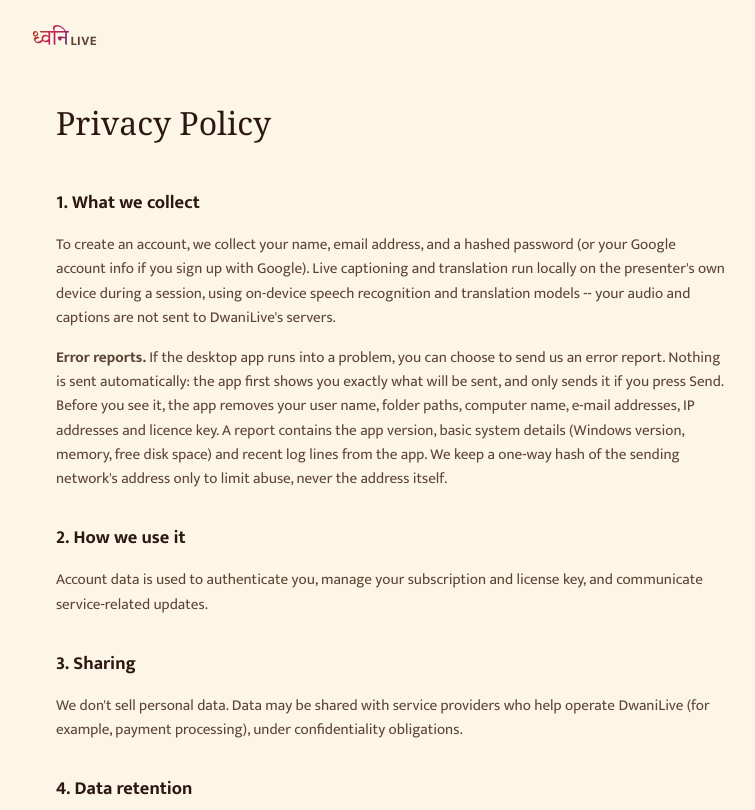
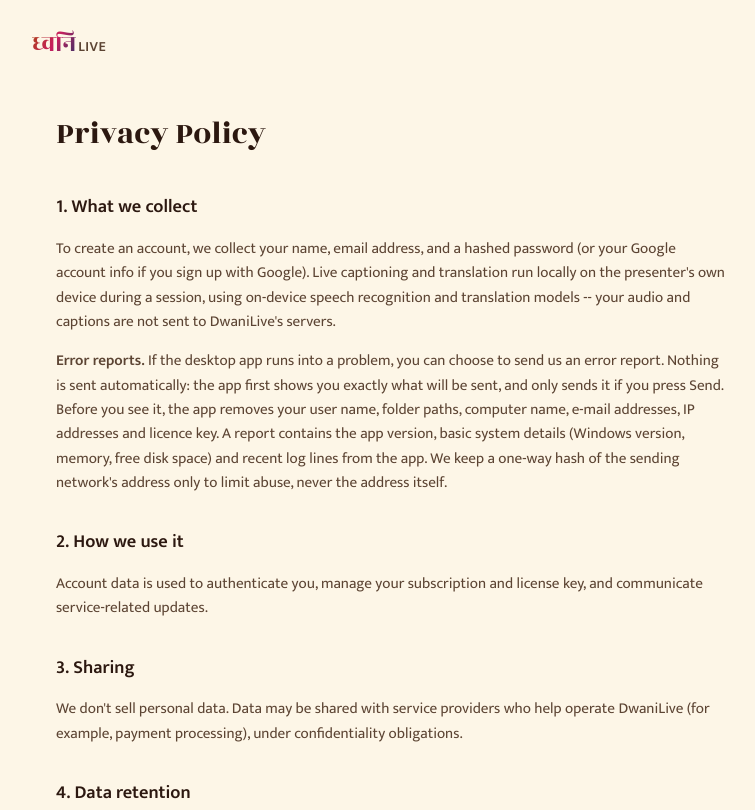
Before and after one commit to khushi-070906/Dwani, a website: page static/privacy.html in a window 1280 px wide. Shown: the top 810 px of the page, without its empty margins (248-1003 px from the left). Drawn offline with Linux system fonts and the light colour scheme; a web font is replaced by a local one.

Commit message:
Privacy: use brand.css for the logo and fonts, drop the page's own copy of the logo rules

```diff
--- a/static/privacy.html
+++ b/static/privacy.html
@@ -10,6 +10,7 @@
 <link rel="preconnect" href="https://fonts.googleapis.com">
 <link rel="preconnect" href="https://fonts.gstatic.com" crossorigin>
 <link href="https://fonts.googleapis.com/css2?family=Rozha+One&family=Mukta:wght@400;500;600;700;800&display=swap" rel="stylesheet">
+<link rel="stylesheet" href="/static/brand.css">
 <style>
   @view-transition {
     navigation: auto;
@@ -47,12 +48,6 @@
   }
   .wrap { max-width: 720px; margin: 0 auto; padding: 0 1.5rem; }
   .site-header { padding: 1.5rem 0; }
-  .brand-name { display: inline-flex; align-items: baseline; gap: 0.08em; font-family: var(--font-display); font-size: 1.4rem; font-weight: 400; letter-spacing: -0.01em; text-decoration: none; }
-  .brand-name .dwani {
-    background: linear-gradient(120deg, var(--accent-deep), var(--accent-2), var(--indigo));
-    -webkit-background-clip: text; background-clip: text; color: transparent;
-  }
-  .brand-name .live { color: var(--ink-dim); font-family: var(--font-body); font-size: 0.82rem; font-weight: 700; letter-spacing: 0.04em; text-transform: uppercase; }
   main { padding: 1rem 0 4rem; }
   h1 { font-family: var(--font-display); font-weight: 400; font-size: 2rem; margin-bottom: 0.25rem; }
   h2 { font-size: 1.15rem; margin-top: 2rem; }
```
